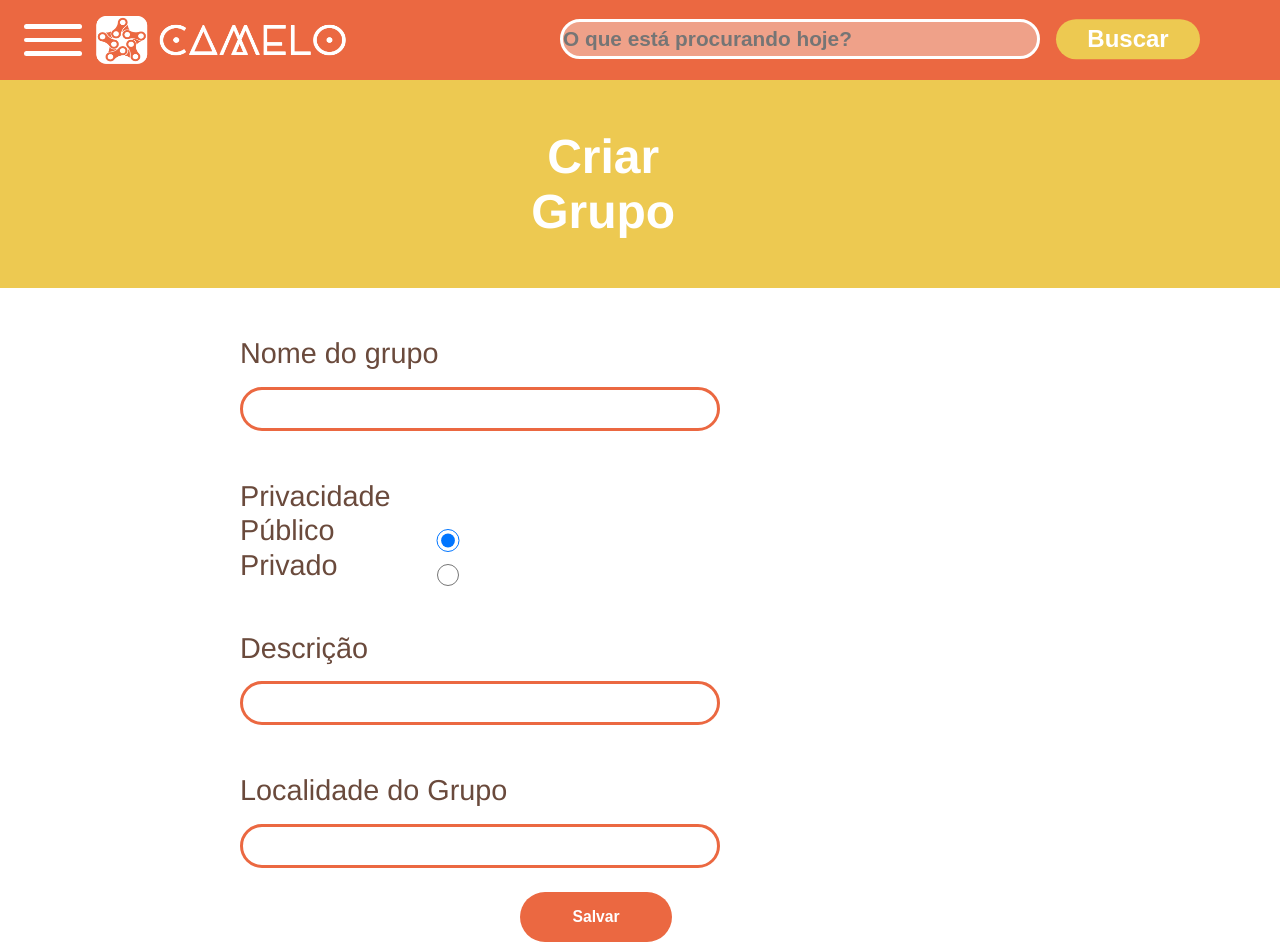
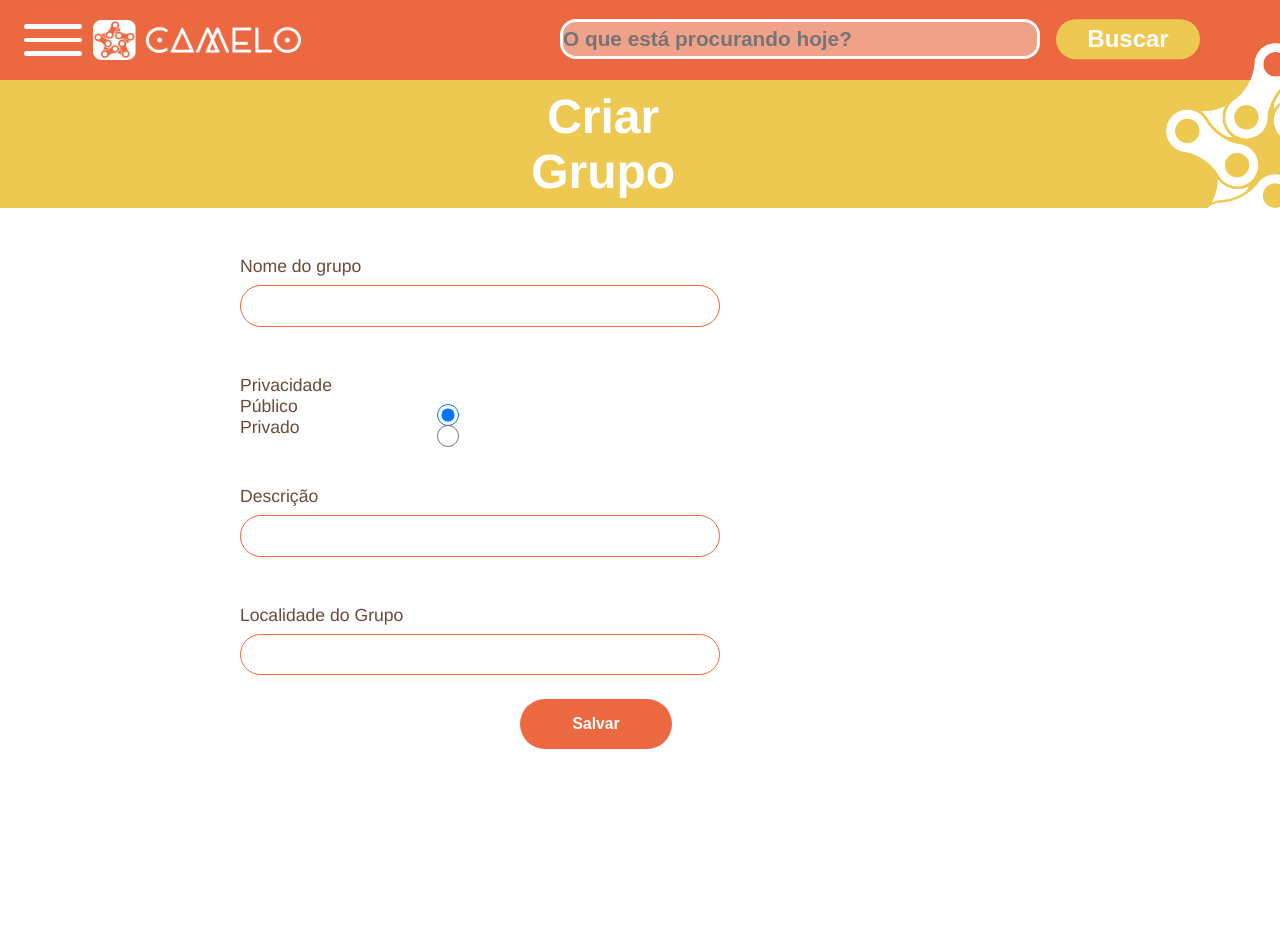
Before and after one commit to portal-ciclismo/front, a React (Create React App) app in the folder app-ciclismo/: page /criargrupo in a window 1280 px wide. After the commit the page ends 880 px from the top, so only its background shows below. Built offline with nearby package versions, Linux system fonts and the light colour scheme.

Commit message:
Ajustes de tamanho de telas

```diff
--- a/app-ciclismo/src/components/TopBar/TopBar.css
+++ b/app-ciclismo/src/components/TopBar/TopBar.css
@@ -22,6 +22,6 @@
 .info-usuario img {
   width: 10rem;
   height: 9rem;
-  transform: scale(1.4) translateX(47.5rem);
+  transform: scale(1.4) translateX(43.5rem);
   margin: -6.9rem;
 }
--- a/app-ciclismo/src/pages-css/CriarGrupo.css
+++ b/app-ciclismo/src/pages-css/CriarGrupo.css
@@ -3,16 +3,16 @@
   flex-direction: column;
   margin-left: 15rem;
   margin-top: 3rem;
-  font-size: 1.8rem;
+  font-size: 1.1rem;
   font-family: Helvetica, sans-serif;
   line-height:1.2;
 }
 
 .form-div input {
-  border: 0.2rem solid #eb6841;
+  border: 0.1rem solid #eb6841;
   width: 30rem;
   height: 2.6rem;
-  margin-top: 1rem;
+  margin-top: 0.5rem;
   padding: 1.2rem;
 }
 
@@ -59,16 +59,18 @@
   padding: 2rem 0;
   position: relative;
   width: 100%;
-  height: 13rem;
+  height: 8rem;
   text-align: center;
 }
 
 .criar-grupo-info img {
   width: 10rem;
   height: 9rem;
-  transform: scale(1.4) translateX(65.4rem);
+  transform: scale(1.4) translateX(58.4rem);
   margin: -7rem;
 }
+
+
 
 .criar-grupo-info h2 {
   font-size: 3rem;
--- a/app-ciclismo/src/pages-css/components/BarraDePesquisa.css
+++ b/app-ciclismo/src/pages-css/components/BarraDePesquisa.css
@@ -10,14 +10,14 @@
 .menu-container input {
   font-size: 1.3rem;
   font-weight: bold;
-  background-color: rgba(244, 244, 244, 0.4);
+  background-color: rgba(245, 245, 245, 0.4);
   border: 0.2rem solid #fff;
-  border-radius: 2rem;
+  border-radius: 1rem;
   width: 30rem;
   height: 2.5rem;
   outline: none;
-  cursor: pointer;
-  transition: all 0.3s ease;
+  cursor: text;
+  transition: all 0.2s ease;
   background-size: 1.25rem;
   display: flex;
   position: absolute;
@@ -62,7 +62,7 @@
 .menu-container img {
   width: 13rem;
   height: 2.5rem;
-  transform: scale(1.2) translateX(6rem);
+  transform: scale(1.0) translateX(7rem);
   transform-origin: left;
   margin: -1.2rem;
   z-index: 1;
--- a/app-ciclismo/src/pages/CriarGrupo.js
+++ b/app-ciclismo/src/pages/CriarGrupo.js
@@ -76,6 +76,7 @@ return (
           checked={formik.values.privacy === 'false'}
           onChange={formik.handleChange}
         />
+        <p></p>
 
         <label htmlFor="public">Público</label>
         <input
```
